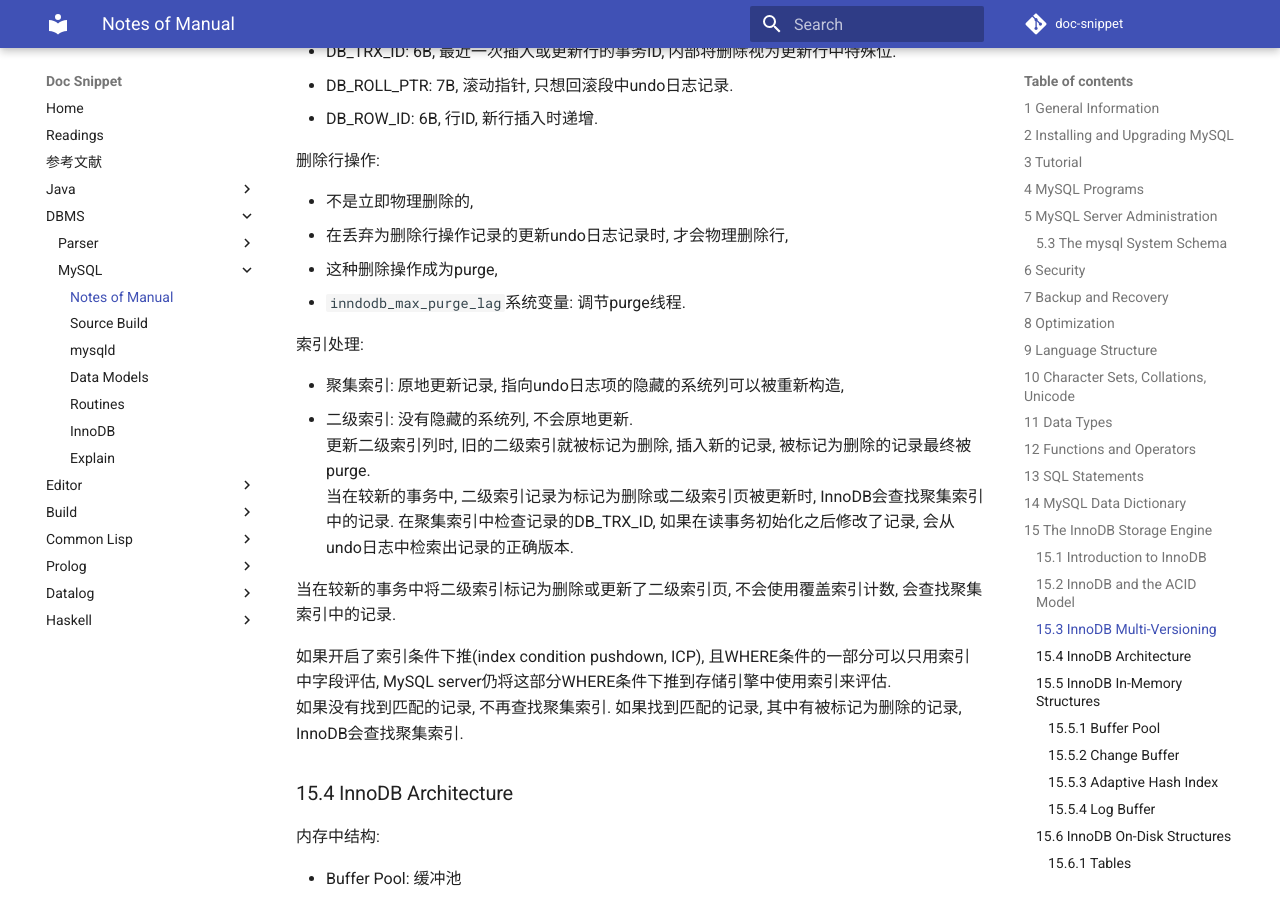
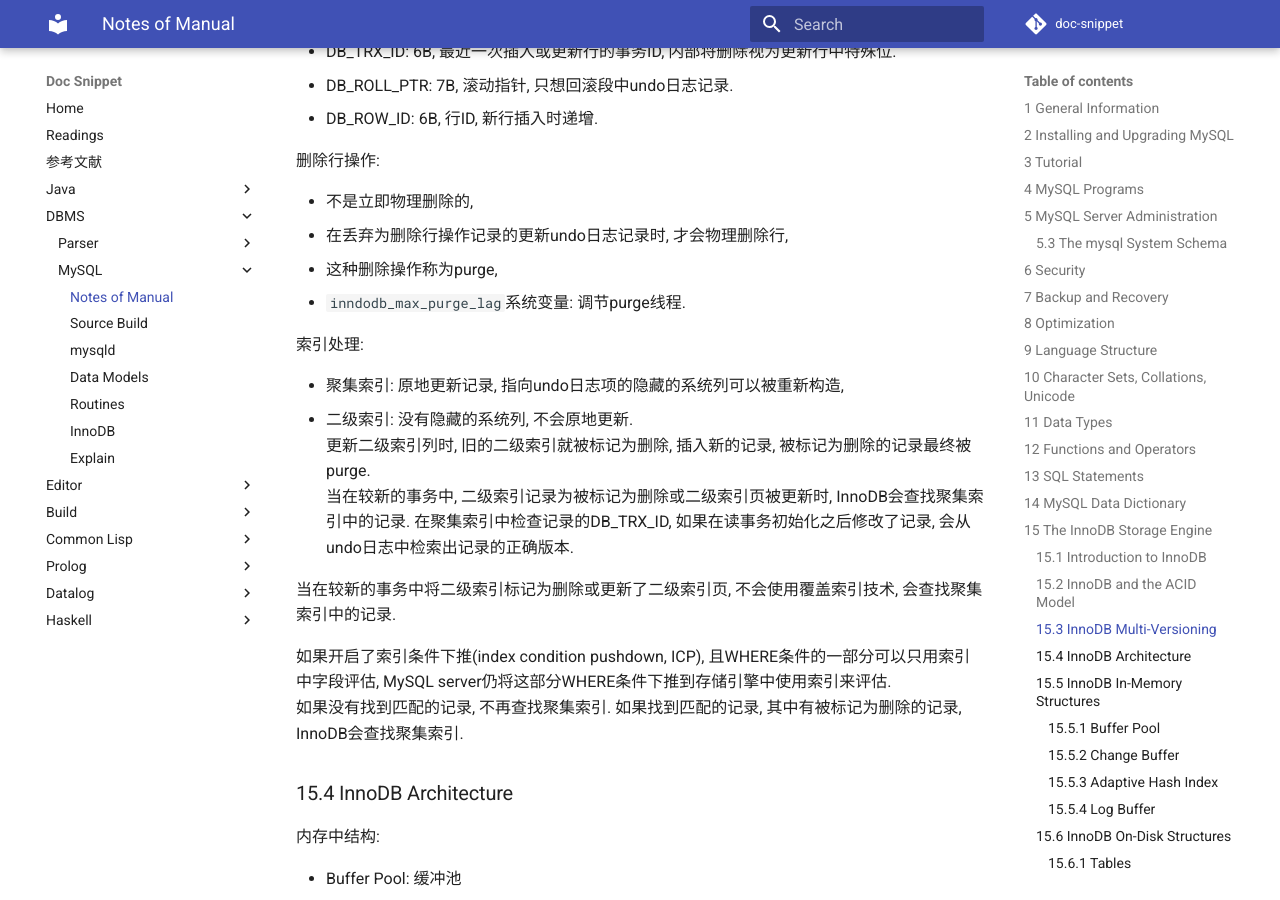
Before and after one commit to zhoujiagen/doc-snippet, an MkDocs documentation site: the page built from docs/dbms/mysql/note_of_manual.md, in a window 1280 px wide and 900 px high, scrolled down 2019 px. Built offline with MkDocs 1.6.1 and Material for MkDocs 9.7.7, drawn with Linux system fonts in a browser that asks for light colours; comment, search, counter and statistics services are not loaded.

Commit message:
fix typo.

```diff
--- a/docs/dbms/mysql/note_of_manual.md
+++ b/docs/dbms/mysql/note_of_manual.md
@@ -67,7 +67,7 @@ undo日志分为:
 
 - 不是立即物理删除的,
 - 在丢弃为删除行操作记录的更新undo日志记录时, 才会物理删除行,
-- 这种删除操作成为purge,
+- 这种删除操作称为purge,
 - `inndodb_max_purge_lag`系统变量: 调节purge线程.
 
 
@@ -76,9 +76,9 @@ undo日志分为:
 - 聚集索引: 原地更新记录, 指向undo日志项的隐藏的系统列可以被重新构造,
 - 二级索引: 没有隐藏的系统列, 不会原地更新.<br>
 更新二级索引列时, 旧的二级索引就被标记为删除, 插入新的记录, 被标记为删除的记录最终被purge.<br>
-当在较新的事务中, 二级索引记录为标记为删除或二级索引页被更新时, InnoDB会查找聚集索引中的记录. 在聚集索引中检查记录的DB_TRX_ID, 如果在读事务初始化之后修改了记录, 会从undo日志中检索出记录的正确版本.
+当在较新的事务中, 二级索引记录为被标记为删除或二级索引页被更新时, InnoDB会查找聚集索引中的记录. 在聚集索引中检查记录的DB_TRX_ID, 如果在读事务初始化之后修改了记录, 会从undo日志中检索出记录的正确版本.
 
-当在较新的事务中将二级索引标记为删除或更新了二级索引页, 不会使用覆盖索引计数, 会查找聚集索引中的记录.
+当在较新的事务中将二级索引标记为删除或更新了二级索引页, 不会使用覆盖索引技术, 会查找聚集索引中的记录.
 
 如果开启了索引条件下推(index condition pushdown, ICP), 且WHERE条件的一部分可以只用索引中字段评估, MySQL server仍将这部分WHERE条件下推到存储引擎中使用索引来评估. <br>
 如果没有找到匹配的记录, 不再查找聚集索引. 如果找到匹配的记录, 其中有被标记为删除的记录, InnoDB会查找聚集索引.
```
